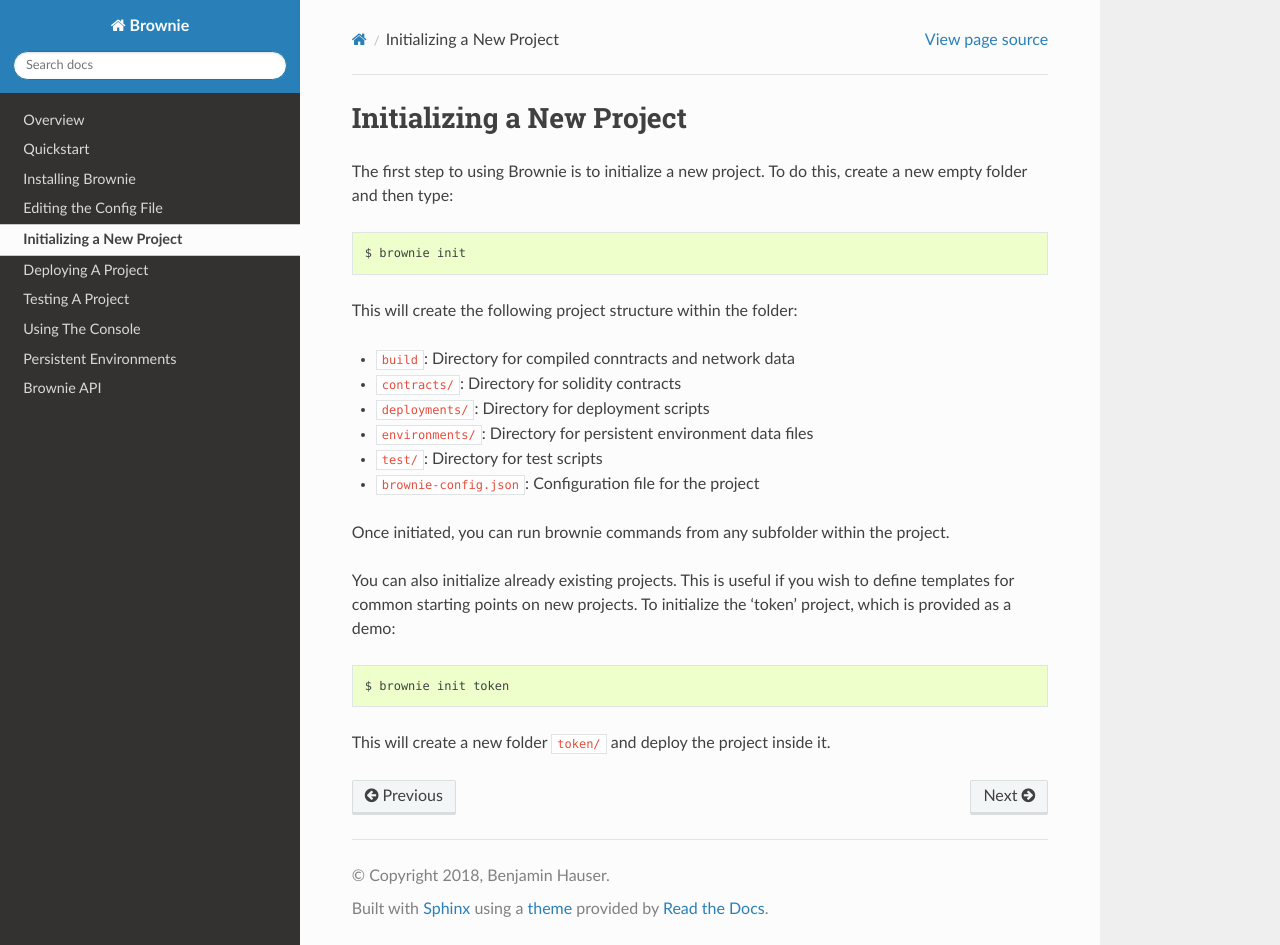
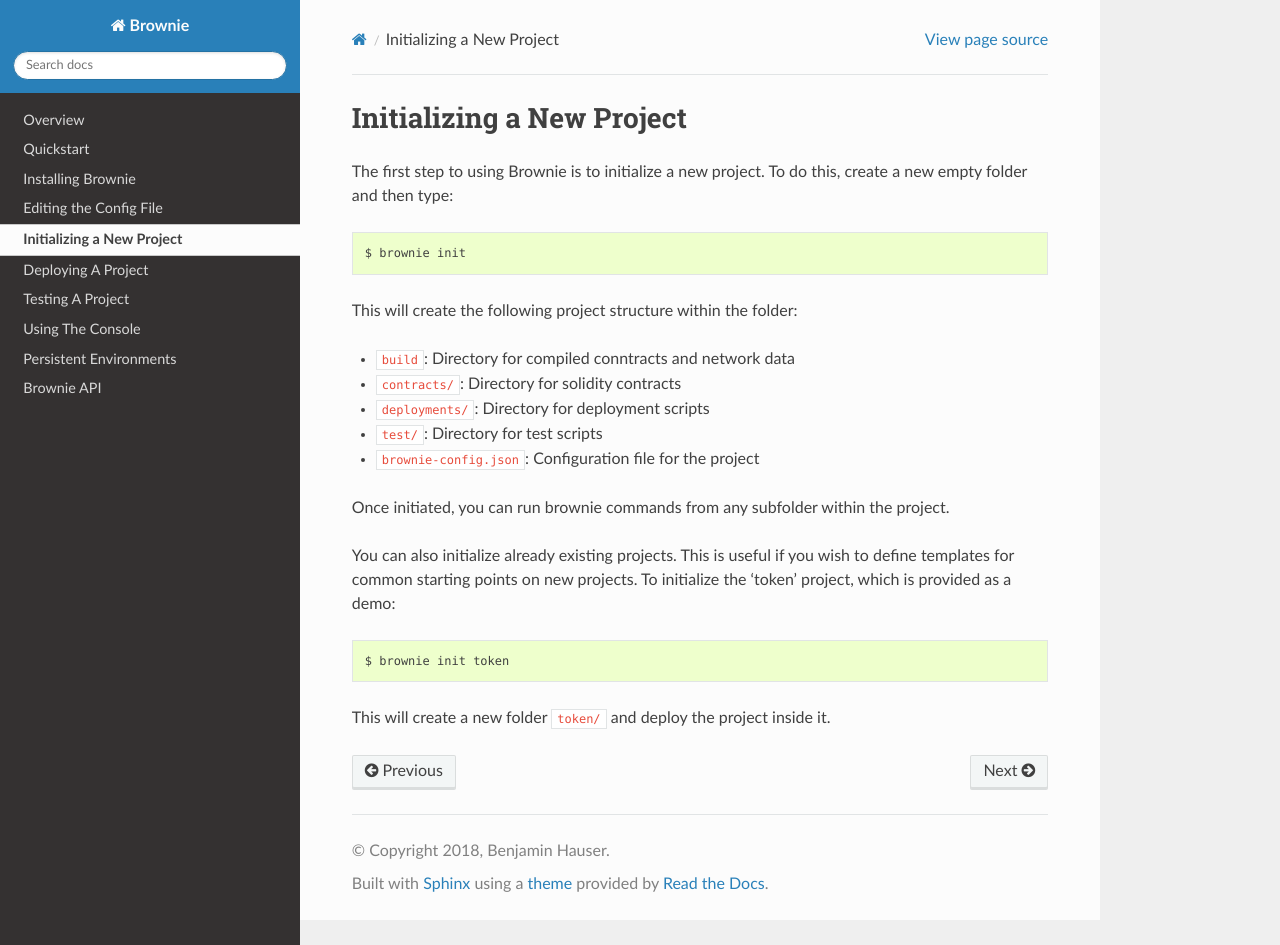
Before and after one commit to eth-brownie/brownie, a Sphinx documentation site: the page built from docs/init.rst, in a window 1280 px wide and 945 px high. Built offline with Sphinx 7.4.7 and the Read the Docs theme 2.0.0, drawn with Linux system fonts in a browser that asks for light colours.

Commit message:
minor docs fix

```diff
--- a/docs/init.rst
+++ b/docs/init.rst
@@ -14,7 +14,6 @@
 * ``build``: Directory for compiled conntracts and network data
 * ``contracts/``: Directory for solidity contracts
 * ``deployments/``: Directory for deployment scripts
-* ``environments/``: Directory for persistent environment data files
 * ``test/``: Directory for test scripts
 * ``brownie-config.json``: Configuration file for the project
 
```
Also changed, not shown: docs/console.rst (line endings or trailing spaces).
